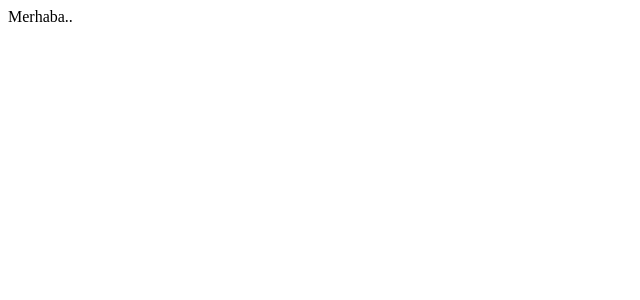
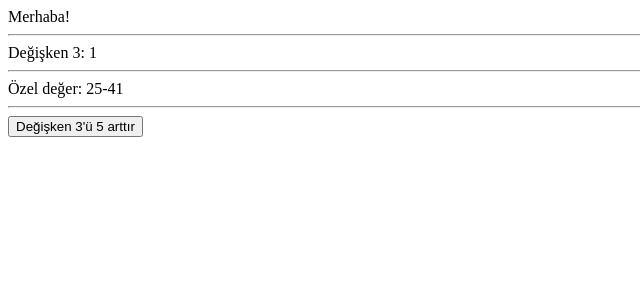
Before and after one commit to AyseTonbul/ders14, a React (Create React App) app: page / in a window 1280 px wide. Shown: the top 300 px of the page, without its empty margins (0-640 px from the left). Built offline with nearby package versions, Linux system fonts and the light colour scheme.

Commit message:
usememo ornek tamamlandı.

```diff
--- a/src/App.js
+++ b/src/App.js
@@ -1,12 +1,33 @@
-
-
+import React from "react";
 
 function App() {
+  const [degisken1, degisken1Guncelle] = React.useState(1)
+  const [degisken2, degisken2Guncelle] = React.useState(5)
+  const [degisken3, degisken3Guncelle] = React.useState(1)
+
+  const ozelDeger = React.useMemo( ()=>{return uzunSurenIslem(degisken2)}, [degisken2]   )
+
+  function uzunSurenIslem(sayi) {
+    let cikti = sayi * sayi
+    let zaman = new Date().getSeconds()
+    return cikti + "-" + zaman
+  }
+
+  function besArttir() {
+    degisken3Guncelle( (oncekiDeger)=>oncekiDeger+5 )
+  }
+
   return (
-    <div >
-      Merhaba..
+    <div className="App">
+      Merhaba!
+      <hr />
+      Değişken 3: {degisken3}
+      <hr />
+      Özel değer: {ozelDeger}
+      <hr />
+      <button onClick={besArttir}>Değişken 3'ü 5 arttır</button>
+
     </div>
   );
 }
-
 export default App;
```
